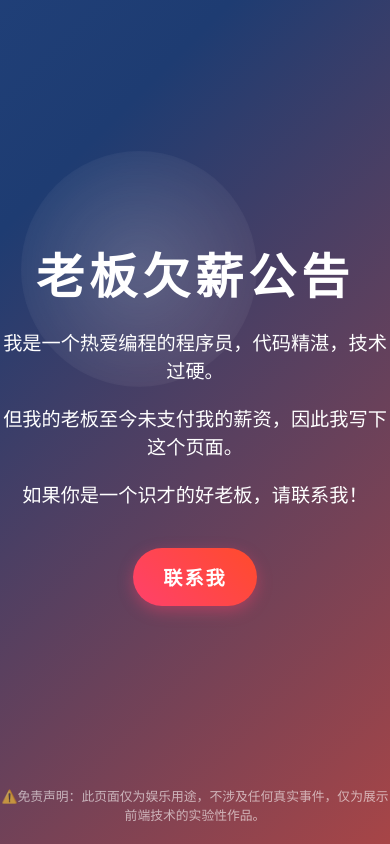
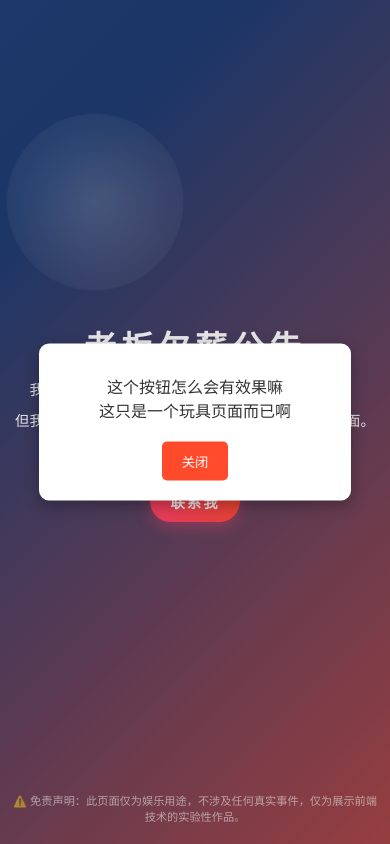
Before and after one commit to JerryM0623/qianxin, a website built with Vite: page src/index.html in a window 390 px wide. Both pictures are taken after a click on the button "联系我". Built offline with nearby package versions, Linux system fonts and the light colour scheme.

Commit message:
feat: 多尺寸屏幕适配

```diff
--- a/src/index.html
+++ b/src/index.html
@@ -2,7 +2,7 @@
 <html lang="zh">
   <head>
     <meta charset="UTF-8" />
-    <meta name="viewport" content="width=device-width, initial-scale=1.0" />
+    <meta name="viewport" content="width=device-width, initial-scale=1.0, user-scalable=no, maximum-scale=1.0, minimum-scale=1.0" />
 
     <!-- SEO Meta Tags -->
     <!-- 针对搜索引擎进行优化 -->
@@ -43,6 +43,19 @@
     <div class="glow"></div>
 
     <!-- 免责声明 -->
-    <small class="disclaimer">⚠️免责声明：此页面仅为娱乐用途，不涉及任何真实事件，仅为展示前端技术的实验性作品。</small>
+    <small class="disclaimer">⚠️ 免责声明：此页面仅为娱乐用途，不涉及任何真实事件，仅为展示前端技术的实验性作品。</small>
+
+    <!-- Dialog 对话框 -->
+    <dialog id="contactDialog">
+      <p class="dialog-content">
+        这个按钮怎么会有效果嘛
+        <br />
+        这只是一个玩具页面而已啊
+      </p>
+      <button id="closeDialog">关闭</button>
+    </dialog>
+
+    <!-- 引入独立的 JS 文件 -->
+    <script src="scripts.js"></script>
   </body>
 </html>
--- /dev/null
+++ b/src/scripts.js
@@ -0,0 +1,9 @@
+document.querySelector(".contact-btn").addEventListener("click", function () {
+  const dialog = document.querySelector("#contactDialog");
+  dialog.showModal(); // 显示对话框
+});
+
+document.querySelector("#closeDialog").addEventListener("click", function () {
+  const dialog = document.querySelector("#contactDialog");
+  dialog.close(); // 关闭对话框
+});
--- a/src/style.css
+++ b/src/style.css
@@ -4,6 +4,11 @@
   padding: 0;
   box-sizing: border-box;
 }
+
+html {
+  font-size: 16px;
+}
+
 body {
   height: 100vh;
   display: flex;
@@ -17,9 +22,10 @@ body {
   color: white;
   text-align: center;
   overflow: hidden;
+  padding: 0 10px;
 }
 
-/* 背景动态渐变 */
+/* 背景动画 */
 @keyframes gradientBG {
   0% {
     background-position: 0% 50%;
@@ -34,7 +40,7 @@ body {
 
 /* 标题炫酷动画 */
 h1 {
-  font-size: 3rem;
+  font-size: 4rem;
   font-weight: bold;
   text-transform: uppercase;
   letter-spacing: 5px;
@@ -57,7 +63,7 @@ h1 {
 
 /* 描述文字 */
 p {
-  font-size: 1.2rem;
+  font-size: 2rem;
   margin-top: 20px;
   opacity: 0;
   animation: fadeIn 2s ease-in forwards 1s;
@@ -115,8 +121,96 @@ p {
 .disclaimer {
   position: absolute;
   bottom: 20px;
-  font-size: 0.8rem;
+  font-size: 1rem;
   color: rgba(255, 255, 255, 0.6);
   opacity: 0;
   animation: fadeIn 2s ease-in forwards 2s;
 }
+
+/* 添加样式来美化 Dialog */
+dialog {
+  padding: 20px;
+  border-radius: 10px;
+  background: white;
+  box-shadow: 0 5px 15px rgba(0, 0, 0, 0.3);
+  max-width: 80%;
+  width: 400px;
+  text-align: center;
+  border: none;
+  position: absolute;
+  top: 50%;
+  left: 50%;
+  transform: translate(-50%, -50%);
+}
+
+dialog .dialog-content {
+  color: #333;
+  opacity: 1;
+  font-size: 1rem;
+  animation: none;
+  text-align: center;
+}
+
+button {
+  padding: 10px 20px;
+  background-color: #ff4b2b;
+  border: none;
+  color: white;
+  border-radius: 5px;
+  cursor: pointer;
+  margin-top: 20px;
+}
+
+button:hover {
+  background-color: #ff416c;
+}
+
+/* 媒体查询：小屏幕 */
+@media (max-width: 600px) {
+  h1 {
+    font-size: 2rem;
+  }
+
+  p {
+    font-size: 0.9rem;
+    margin-top: 10px;
+  }
+
+  .contact-btn {
+    padding: 10px 20px;
+    font-size: 0.9rem;
+    margin-top: 20px;
+  }
+
+  .glow {
+    width: 150px;
+    height: 150px;
+    top: 15%;
+    left: 5%;
+  }
+
+  .disclaimer {
+    padding: 0 10px;
+    font-size: 0.7rem;
+  }
+}
+
+/* 媒体查询：中屏幕 */
+@media (max-width: 1024px) and (min-width: 601px) {
+  h1 {
+    font-size: 3rem;
+  }
+
+  p {
+    font-size: 1.4rem;
+  }
+
+  .contact-btn {
+    padding: 12px 25px;
+    font-size: 1.1rem;
+  }
+
+  .disclaimer {
+    font-size: 0.8rem;
+  }
+}
```
